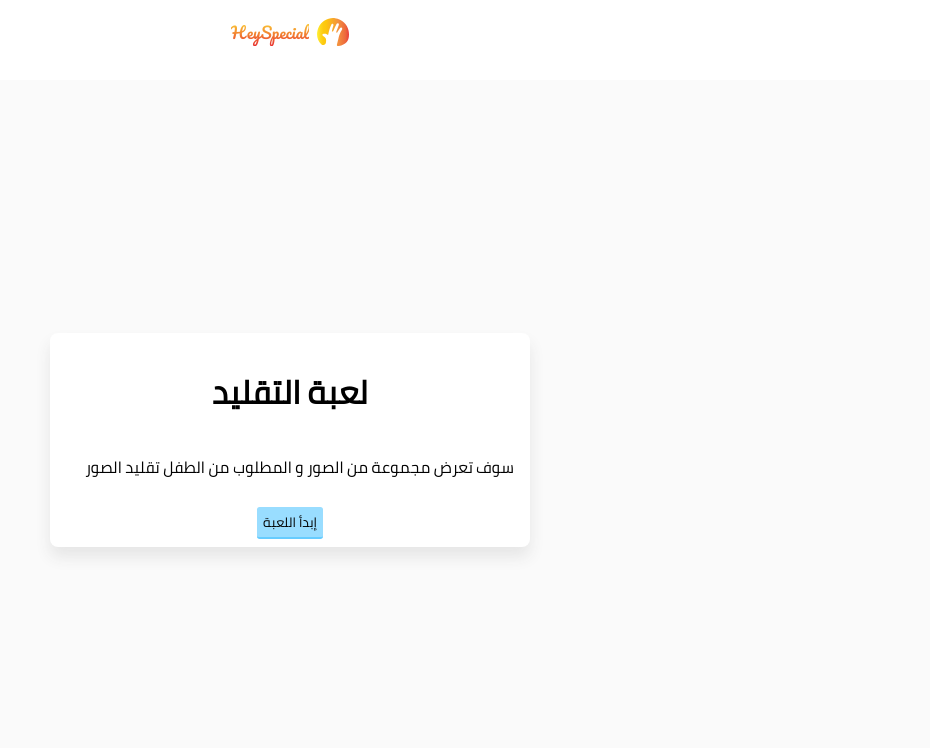
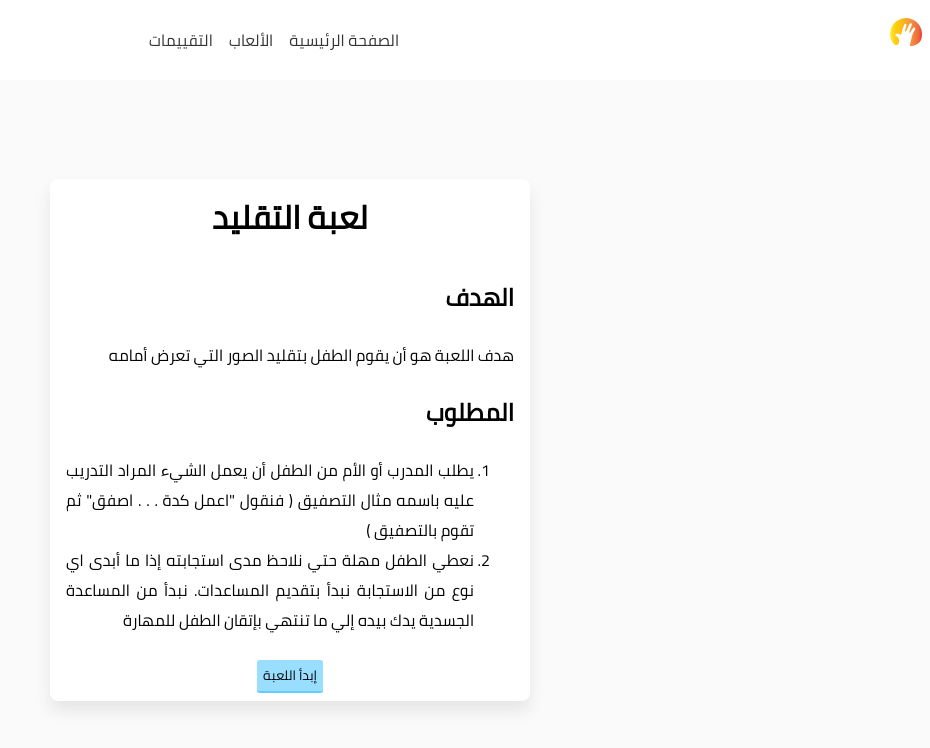
Before and after one commit to AbrahemAlhofe/HeySpecial, a Nuxt app: page /tools/games/imitate in a window 1280 px wide. Shown: the top 748 px of the page, without its empty margins (350-1280 px from the left). Built offline with nearby package versions, Linux system fonts and the light colour scheme.

Commit message:
feat: add navbar

```diff
--- a/components/HeySpecialLogo.vue
+++ b/components/HeySpecialLogo.vue
@@ -1,10 +1,17 @@
 <template lang='pug'>
 NuxtLink.hey-special-logo( to='/' title='HeySpecial' )
     img.hey-special-logo__brandmark( src='~/assets/brand/logo.svg' )
-    div.hey-special-logo__type HeySpecial
+    div( v-if='isFull' ).hey-special-logo__type HeySpecial
 </template>
 <script>
-export default {}
+export default {
+  props: {
+    isFull: {
+      type: Boolean,
+      default: false
+    }
+  }
+}
 </script>
 <style lang='scss'>
 @import url('../assets/fonts/Pacifico/setup.css');
--- a/components/TheNavbar.vue
+++ b/components/TheNavbar.vue
@@ -1,10 +1,15 @@
 <template lang='pug'>
-    nav#navbar: HeySpecialLogo
+    nav#navbar
+        HeySpecialLogo
+        #navbar__links
+            NuxtLink( to='/' ).navbar__link الصفحة الرئيسية
+            NuxtLink( to='/tools/games/imitate' ).navbar__link الألعاب
+            NuxtLink( to='/tools/tests/giliam' ).navbar__link التقييمات
 </template>
 <script>
 export default {}
 </script>
-<style>
+<style lang='scss'>
 #navbar {
     position: sticky;
     width: 100vw;
@@ -12,6 +17,17 @@ export default {}
     background-color: var(--white);
     padding: 0.5em;
     display: flex;
-    justify-content: center;
+    &__links {
+        flex-grow: 1;
+        display: flex;
+        justify-content: center;
+        align-items: center;
+        gap: 1em;
+    }
+    .navbar__link {
+        text-decoration: none;
+        font-family: 'Cairo';
+        color: var(--black);
+    }
 }
 </style>
--- a/pages/tools/games/imitate.vue
+++ b/pages/tools/games/imitate.vue
@@ -3,8 +3,14 @@
 
     .dialog(v-if='status === "idle"')
         h1.dialog__title لعبة التقليد
-        p.dialog__body.
-            سوف تعرض مجموعة من الصور و المطلوب من الطفل تقليد الصور
+        .dialog__body
+            h2 الهدف
+            p هدف اللعبة هو أن يقوم الطفل بتقليد الصور التي تعرض أمامه
+            h2 المطلوب
+            ol
+                li يطلب المدرب أو الأم من الطفل أن يعمل الشيء المراد التدريب عليه باسمه  مثال التصفيق ( فنقول "اعمل كدة . . . اصفق" ثم تقوم بالتصفيق )
+                li نعطي الطفل مهلة حتي نلاحظ مدى استجابته إذا ما أبدى اي نوع من الاستجابة نبدأ بتقديم المساعدات. نبدأ من المساعدة الجسدية يدك بيده إلي ما تنتهي بإتقان الطفل للمهارة
+
         v-button(@click='start') إبدأ اللعبة
 
     .slider(v-if='status === "pending"')
@@ -80,6 +86,9 @@ export default {
             text-align: justify;
             padding: 0.5em;
         }
+        &__title {
+            margin: 0;
+        }
     }
 
     .slide {
```
